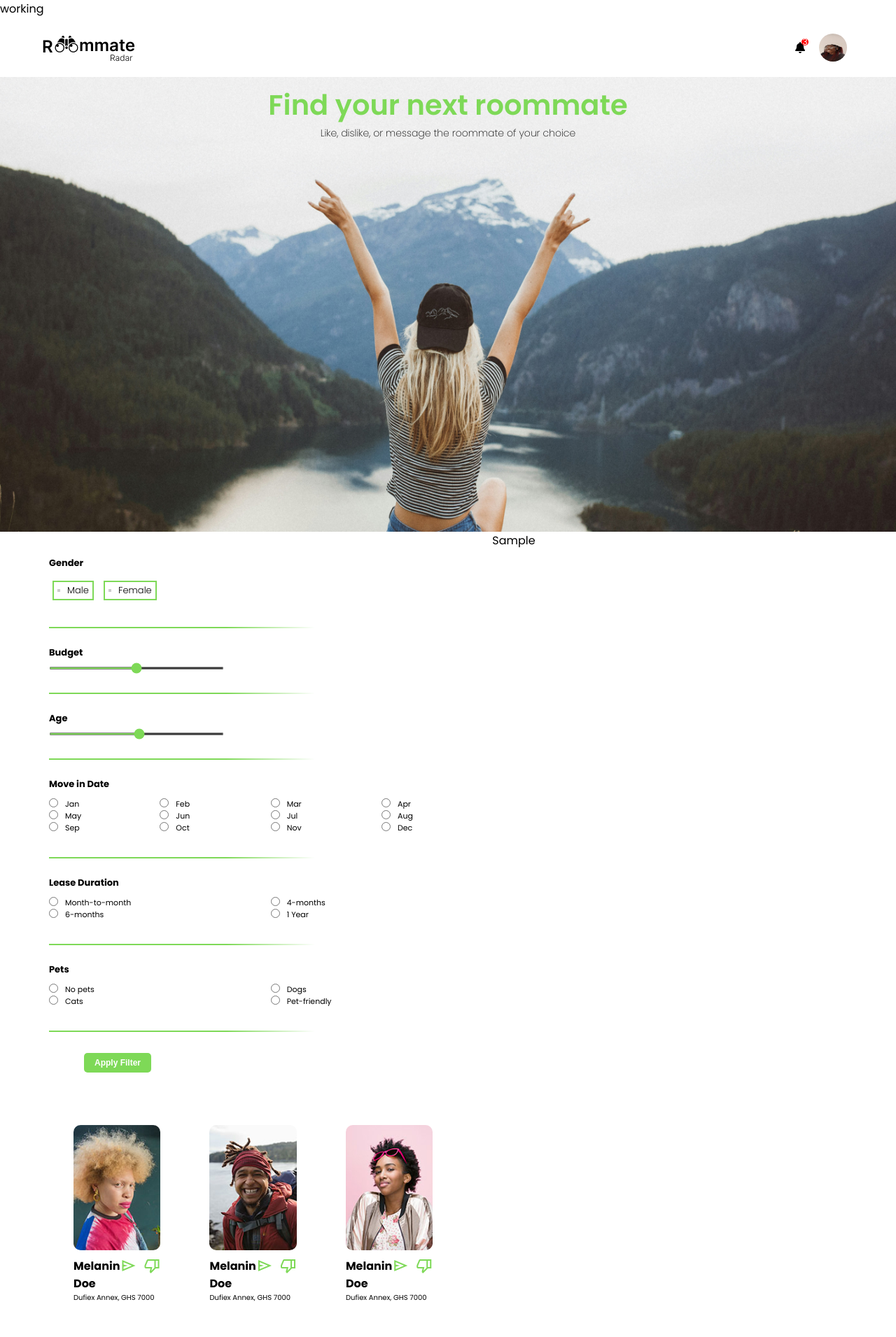
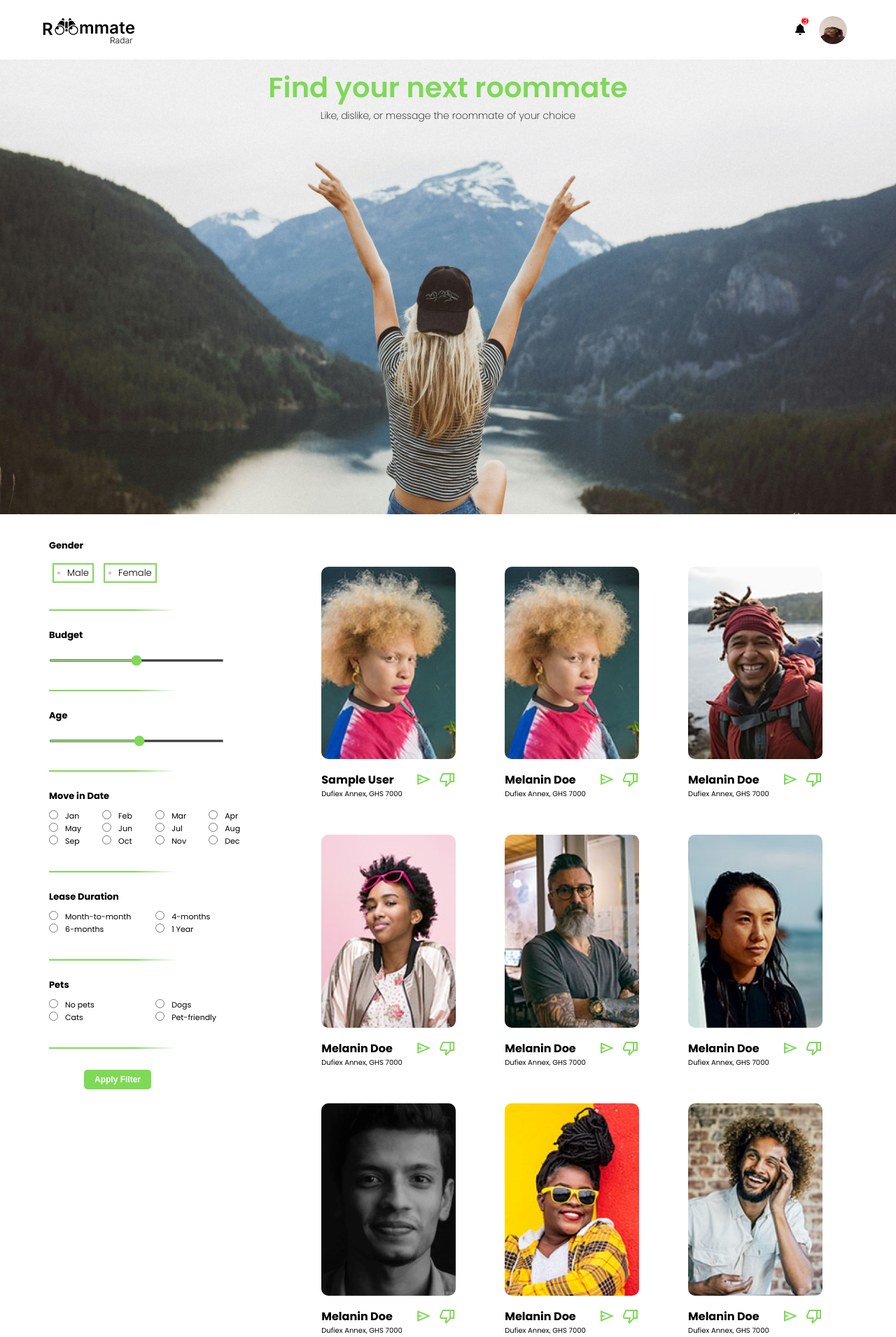
Before and after one commit to Malottey1/Roomate-Finder, a PHP site: page /view/roommate-listings.php in a window 1280 px wide. Shown: the top 1911 px of the page at 70% size. Run offline with PHP 8.4, Linux system fonts and the light colour scheme; tables that the repository leaves empty hold one stand-in row (values such as "Sample post").

Commit message:
create display user function and use in listings

```diff
--- a/actions/display_users_action.php
+++ b/actions/display_users_action.php
@@ -1,8 +1,6 @@
 <?php
 
     include("../settings/connection.php");
-
-    echo "working";
 
     function get_all_users(){
 
@@ -23,33 +21,20 @@
         }
     }
 
+    function display_each_user($users){
+        foreach ($users as $user){
+            echo "<div class='card'>";
+            echo "<div><img src='../assets/images/Rectangle 38.jpg' alt='card image'></div>";
+            echo '<div class="lower">';
+            echo '<div><p class="name">'.$user["first_name"].' '.$user["last_name"].'</p></div>';
+            echo '<div class="icons">';
+            echo '<div style="margin-right: 10px;" class="material-symbols-outlined send-btn">send</div>';
+            echo '<div class="material-symbols-outlined">thumb_down</div>';
+            echo '</div></div>';
+            echo '<div><p class="location">Dufiex Annex, GHS 7000</p></div>';
+            echo '</div>';
+        }
+    }
+
     $users = get_all_users();
-
-    // function display_each_user($users){
-    //     foreach ($users as $user){
-    //         echo "<div class='card'>";
-    //         echo "<div><img src='../assets/images/Rectangle 38.jpg' alt='card image'></div>";
-    //         echo '<div class="lower">';
-    //         echo '<div><p class="name">$user["first_name"] $user["last_name"]</p></div>';
-    //         echo '<div class="icons">';
-    //         echo '<div style="margin-right: 10px;" class="material-symbols-outlined send-btn">send</div>';
-    //         echo '<div class="material-symbols-outlined">thumb_down</div>';
-    //         echo '</div></div>';
-    //         echo '<div><p class="location">Dufiex Annex, GHS 7000</p></div>';
-    //         echo '</div>';
-    //     }
-    // }
-
-    // <div class="card">
-    //             <div><img src="../assets/images/Rectangle 38.jpg" alt="card image"></div>
-    //             <div class="lower">
-    //                 <div><p class="name">Melanin Doe</p></div>
-    //                 <div class="icons">
-    //                     <div style="margin-right: 10px;" class="material-symbols-outlined send-btn">send</div>
-    //                     <div class="material-symbols-outlined">thumb_down</div>
-    //                 </div>
-    //             </div>
-    //             <div><p class="location">Dufiex Annex, GHS 7000</p></div>
-    //         </div>
-
 ?>
--- a/view/roommate-listings.php
+++ b/view/roommate-listings.php
@@ -157,12 +157,10 @@
 
             </form>
         </div>
-        <?php
-            foreach ($users as $user){
-                echo $user['first_name'];
-            }
-        ?>
         <div class="grid-container">
+            <?php
+                display_each_user($users);
+            ?>
             <div class="card">
                 <div><img src="../assets/images/Rectangle 38.jpg" alt="card image"></div>
                 <div class="lower">
```
